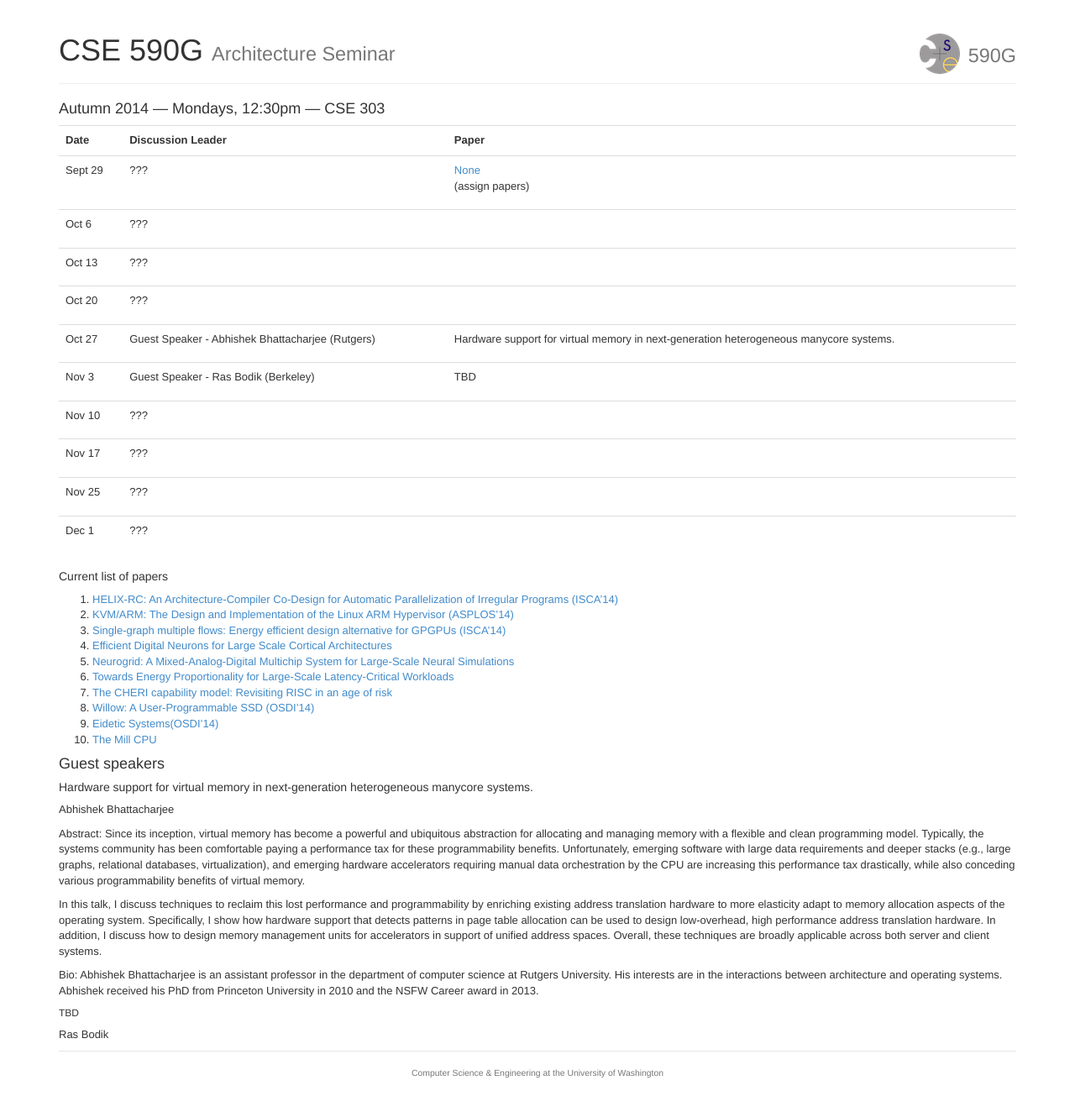
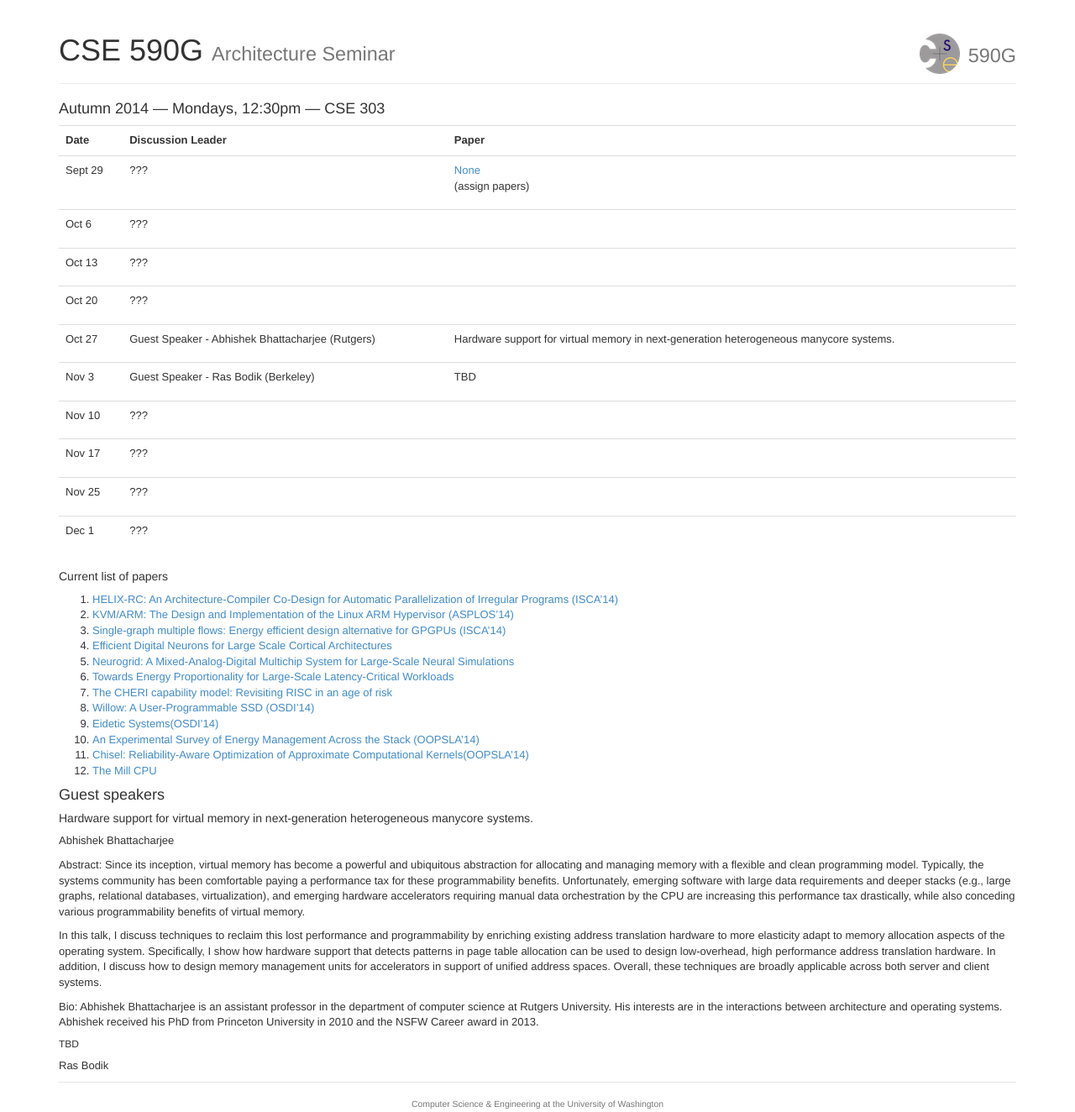
Before and after one commit to uwsampa/cse590g, a Jekyll site: the page built from 14au/index.md, in a window 1280 px wide. Shown: the whole page at 84% size. Built offline with Jekyll 4.4.1, drawn with Linux system fonts in a browser that asks for light colours; nearby versions of some CDN libraries; Markdown is read by kramdown in place of the engine named in the settings; before the commit the page ends 1287 px from its top, so only the background shows below that.

Commit message:
Update index.md

```diff
--- a/14au/index.md
+++ b/14au/index.md
@@ -37,7 +37,9 @@ layout: base
 7. [The CHERI capability model: Revisiting RISC in an age of risk](http://www.cl.cam.ac.uk/research/security/ctsrd/pdfs/201406-isca2014-cheri.pdf)
 8. [Willow: A User-Programmable SSD (OSDI'14)](http://cseweb.ucsd.edu/~swanson/papers/OSDI2014-Willow.pdf)
 9. [Eidetic Systems(OSDI'14)](http://web.eecs.umich.edu/~ddevec/papers/devecsery14.pdf)
-10. [The Mill CPU](http://millcomputing.com/docs/)
+10. [An Experimental Survey of Energy Management Across the Stack (OOPSLA'14)](http://arcade.cs.columbia.edu/energy-oopsla14.pdf)
+11. [Chisel: Reliability-Aware Optimization of Approximate Computational Kernels(OOPSLA'14)](http://dspace.mit.edu/bitstream/handle/1721.1/83843/MIT-CSAIL-TR-2014-001.pdf?sequence=1)
+12. [The Mill CPU](http://millcomputing.com/docs/)
 
 
 
```
